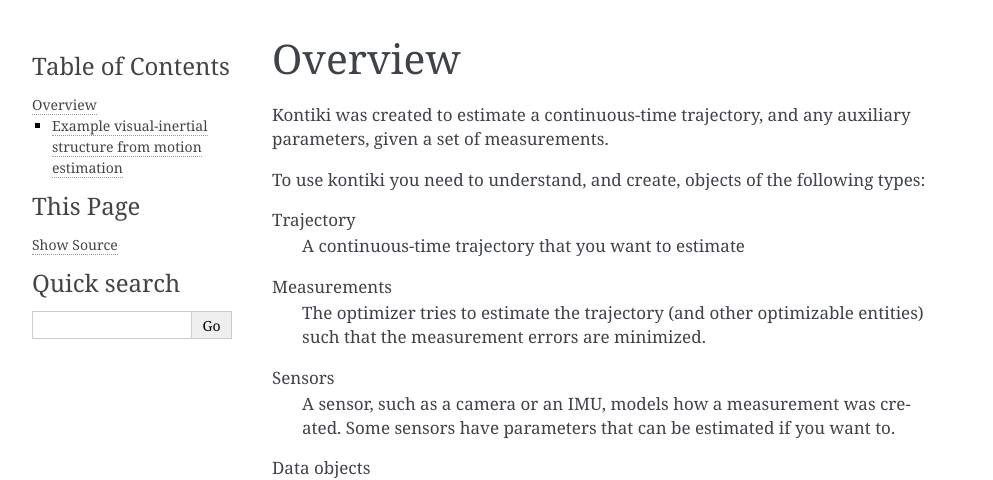
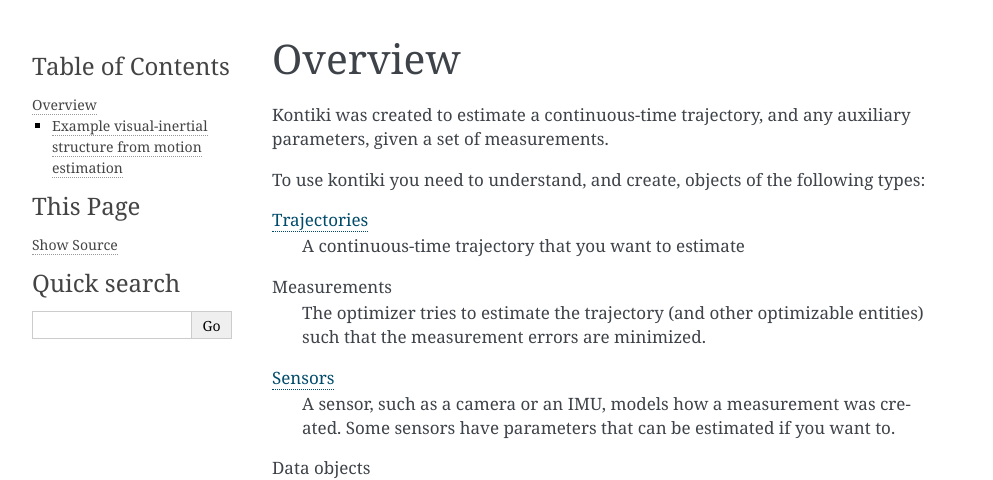
Before and after one commit to hovren/kontiki, a Sphinx documentation site: the page built from docs/kontiki.rst, in a window 1280 px wide. Shown: the top 480 px of the page, without its empty margins (148-1141 px from the left). Built offline with Sphinx 7.4.7, drawn with Linux system fonts in a browser that asks for light colours.

Commit message:
Add labels to sections

```diff
--- a/docs/estimator.rst
+++ b/docs/estimator.rst
@@ -1,3 +1,5 @@
+.. _sec_estimator:
+
 #####################
 Trajectory estimation
 #####################
--- a/docs/kontiki.rst
+++ b/docs/kontiki.rst
@@ -6,13 +6,13 @@
 
 To use kontiki you need to understand, and create, objects of the following types:
 
-Trajectory
+:ref:`sec_trajectories`
     A continuous-time trajectory that you want to estimate
 
 Measurements
     The optimizer tries to estimate the trajectory (and other optimizable entities) such that the measurement errors are minimized.
 
-Sensors
+:ref:`sec_sensors`
     A sensor, such as a camera or an IMU, models how a measurement was created.
     Some sensors have parameters that can be estimated if you want to.
 
--- a/docs/sensors.rst
+++ b/docs/sensors.rst
@@ -1,3 +1,5 @@
+.. _sec_sensors:
+
 #######
 Sensors
 #######
--- a/docs/trajectories.rst
+++ b/docs/trajectories.rst
@@ -1,3 +1,5 @@
+.. _sec_trajectories:
+
 ###################
 Trajectories
 ###################
```
